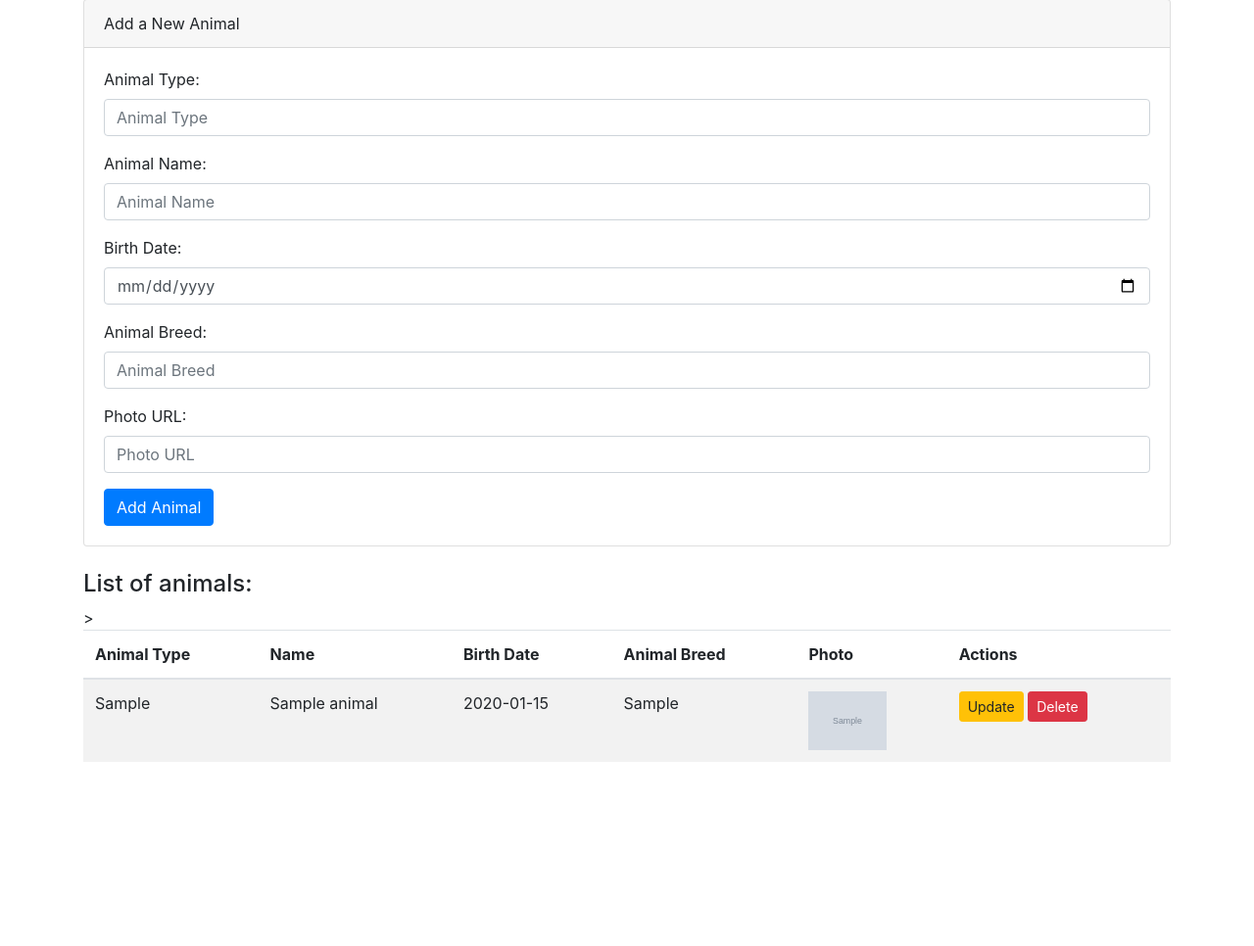
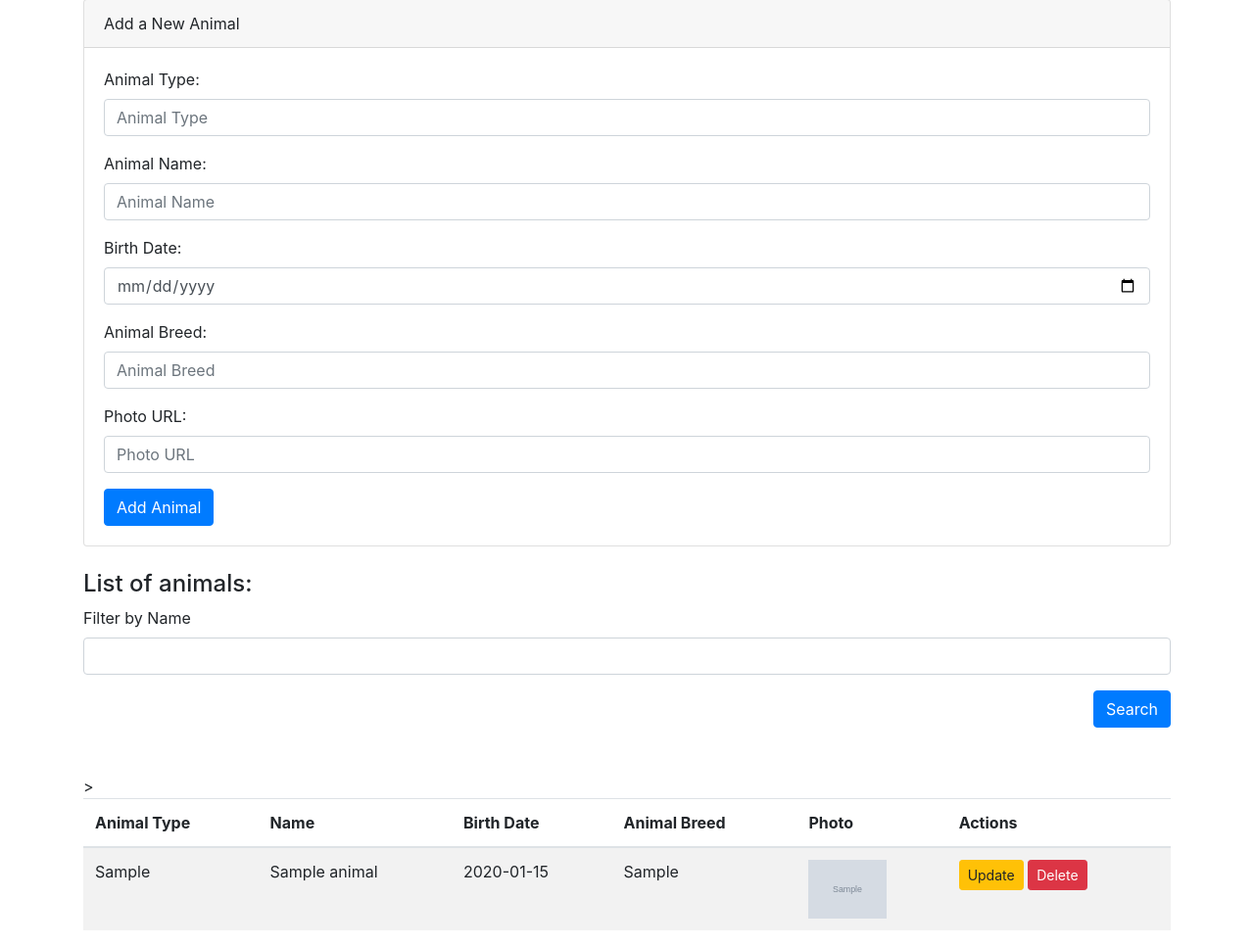
Before and after one commit to marcustas/course_flask, a Flask app: page / in a window 1280 px wide. Shown: the part 87-1053 px from the top of the page at 98% size. Before the commit the page ends 865 px from the top, so only its background shows below. Run offline with Flask 3, Linux system fonts and the light colour scheme; tables that the repository leaves empty hold one stand-in row (values such as "Sample post"); grey boxes marked "Sample" are stand-in pictures; some libraries are stand-ins or nearby versions.

Commit message:
Filter function added and minor changes

```diff
--- a/app.py
+++ b/app.py
@@ -20,7 +20,20 @@ def home() -> str:
 @app.route('/animals', methods=['GET'])
 def index() -> Response:
     animals = Animal.query.all()
+
     return jsonify({"animals": [AnimalResponse.model_validate(animal).model_dump(mode='json') for animal in animals]})
+
+
+@app.route('/search', methods=['GET', 'POST'])
+def search() -> Response:
+    filter_param = request.args.get('FilterInput')
+    if filter_param:
+        animals = Animal.query.filter_by(name=filter_param).all()
+    else:
+        animals = Animal.query.all()
+
+    return jsonify({"animals": [AnimalResponse.model_validate(animal).model_dump(mode='json') for animal in animals]})
+
 
 @app.route('/health', methods=['POST'])
 def health() -> tuple[Response, int]:
@@ -57,8 +70,8 @@ def update_animal(pk: int) -> Union[Response, tuple[Response, int]]:
     animal.animal_type = data.animal_type
     animal.name = data.name
     animal.birth_date = data.birth_date
-    animal_breed = data.animal_breed
-    photo = data.photo
+    animal.animal_breed = data.animal_breed
+    animal.photo = data.photo
     db.session.commit()
     return jsonify(
         {
--- a/pyproject.toml
+++ b/pyproject.toml
@@ -12,6 +12,7 @@ pydantic = "^2.4.2"
 flask-sqlalchemy = "^3.1.1"
 flask-migrate = "^4.0.5"
 pydantic-settings = "^2.0.3"
+ruff = "^0.0.292"
 
 
 [build-system]
--- a/templates/home.html
+++ b/templates/home.html
@@ -48,6 +48,17 @@
 
     <!-- List of animals in a table -->
     <h4 class="mt-4">List of animals:</h4>
+    <form id="Filter" class="mb-4">
+         <div class="mb-3">
+            <label for="FilterInput" class="form-label">Filter by Name</label>
+            <input class="form-control" id="FilterInput" rows="1">
+         </div>
+        <div align="right">
+            <button type="submit" class="btn btn-primary">Search</button>
+        </div>
+    </form>
+        <br>
+
     <table class="table table-striped">
         <thead>
             <tr>
@@ -150,7 +161,7 @@
 
     // Fetch all animals and display them
     function fetchAnimals() {
-        $.getJSON('/animals', function(data) {
+        $.getJSON('/animals', function (data) {
             $('#animalsList').empty();
             data.animals.forEach(animal => {
                 console.log(animal)
@@ -160,7 +171,30 @@
                         <td>${animal.name}</td>
                         <td>${animal.birth_date}</td>
                         <td>${animal.animal_breed}</td>
-                        <td><img src = '${animal.photo}', width="80", height="60"></td>
+                        <td><img src = '${animal.photo}' width="80" height="60"></td>
+                        <td>
+                            <button class="btn btn-warning btn-sm" onclick="updateAnimal(${animal.id})">Update</button>
+                            <button class="btn btn-danger btn-sm" onclick="deleteAnimal(${animal.id})">Delete</button>
+                        </td>
+                    </tr>
+                `);
+            });
+        });
+    }
+
+    function searchAnimals() {
+        let FilterInput = $('#FilterInput').val()
+        $.getJSON('/search', {FilterInput}, function (data) {
+            $('#animalsList').empty();
+            data.animals.forEach(animal => {
+                console.log(animal)
+                $('#animalsList').append(`
+                    <tr>
+                        <td>${animal.animal_type}</td>
+                        <td>${animal.name}</td>
+                        <td>${animal.birth_date}</td>
+                        <td>${animal.animal_breed}</td>
+                        <td><img src = '${animal.photo}' width="80" height="60"></td>
                         <td>
                             <button class="btn btn-warning btn-sm" onclick="updateAnimal(${animal.id})">Update</button>
                             <button class="btn btn-danger btn-sm" onclick="deleteAnimal(${animal.id})">Delete</button>
@@ -206,6 +240,12 @@
         }
     }
 
+    // Filter
+    $('#Filter').on('submit', function (e) {
+        e.preventDefault();
+        searchAnimals()
+    });
+
     // Initial fetch
     fetchAnimals();
 
```
Also changed, not shown: 1 other file.
